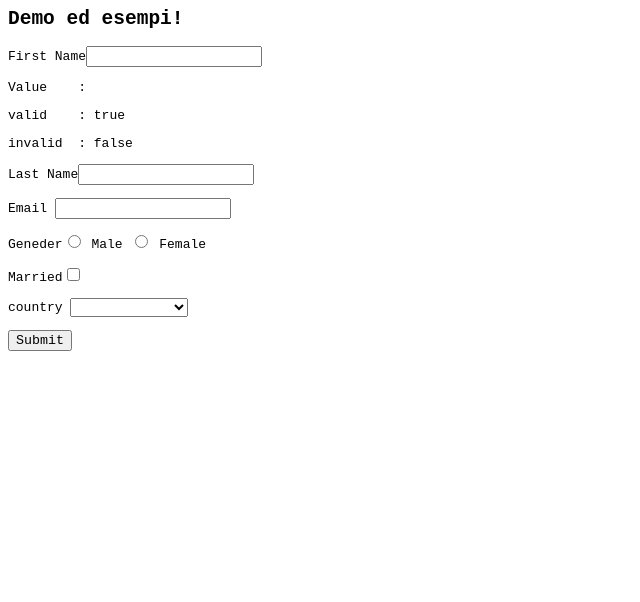
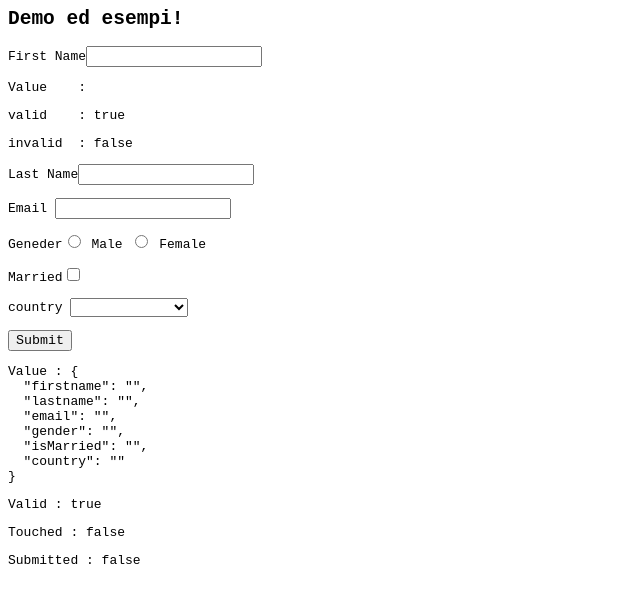
Before and after one commit to fabiofaie/appunti-angular, an Angular app: page / in a window 1280 px wide. Shown: the top 602 px of the page, without its empty margins (0-640 px from the left). Built offline with nearby package versions, Linux system fonts and the light colour scheme.

Commit message:
migliorata la prima form

```diff
--- a/src/app/usofrm/prima/primaform.component.html
+++ b/src/app/usofrm/prima/primaform.component.html
@@ -42,4 +42,9 @@
   <p>
     <button type="submit">Submit</button>
   </p>
+  <pre>Value : {{contactForm.value | json }} </pre>
+  <pre>Valid : {{contactForm.valid}} </pre>
+  <pre>Touched : {{contactForm.touched  }} </pre>
+  <pre>Submitted : {{contactForm.submitted  }} </pre>
+
 </form>
```
